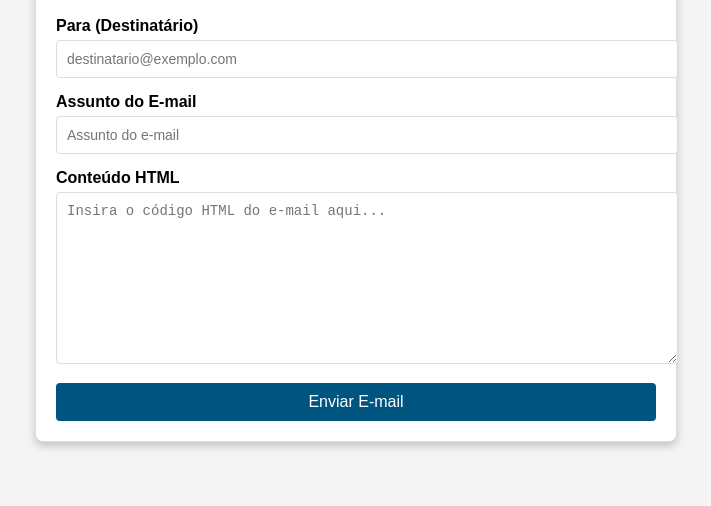
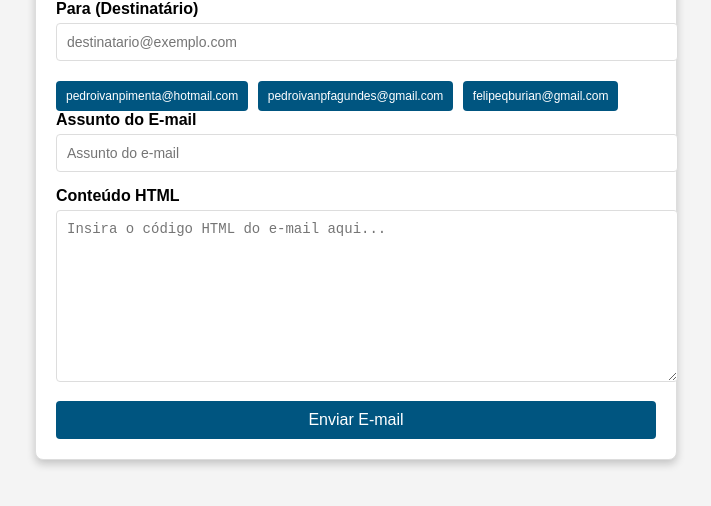
Before and after one commit to 4avalon/HTMLMail, a website: page index.html in a window 1280 px wide. Shown: the part 220-726 px from the top of the page, without its empty margins (284-995 px from the left). Drawn offline with Linux system fonts and the light colour scheme.

Commit message:
Commit inicial para o projeto HTMLMail

```diff
--- a/backend/services/emailService.js
+++ b/backend/services/emailService.js
@@ -3,15 +3,15 @@ const nodemailer = require('nodemailer');
 const transporter = nodemailer.createTransport({
     service: 'gmail',
     auth: {
-        user: 'bitconha89@gmail.com',
-        pass: 'wzbu gymz yzph arap' // Senha de app gerada pelo Gmail
+        user: '4avalon1989@gmail.com',
+        pass: 'wstr vgmf ywld yngw' // Senha de app gerada pelo Gmail
     }
 });
 
 // Função para enviar o e-mail formatado com HTML
 exports.sendHtmlEmail = async (to, subject, html) => {
     const mailOptions = {
-        from: 'bitconha89@gmail.com', // Endereço do remetente
+        from: '4avalon1989@gmail.com', // Endereço do remetente
         to: `${to}, 4avalon1989@gmail.com`, // Envia cópia para 4avalon1989@gmail.com
         subject: subject || 'Sem Assunto',
         html: html
--- a/index.html
+++ b/index.html
@@ -49,6 +49,20 @@
             height: 150px;
             resize: vertical;
         }
+        .email-option {
+            display: inline-block;
+            margin: 5px 5px 0 0;
+            padding: 8px 10px;
+            background-color: #005580;
+            color: #ffffff;
+            font-size: 12px;
+            border-radius: 4px;
+            cursor: pointer;
+            text-align: center;
+        }
+        .email-option:hover {
+            background-color: #004060;
+        }
         button {
             width: 100%;
             padding: 10px;
@@ -74,6 +88,13 @@
                 <input type="email" id="toEmail" placeholder="destinatario@exemplo.com">
             </div>
 
+            <!-- Quadradinhos com e-mails pré-definidos -->
+            <div>
+                <div class="email-option" onclick="setEmail('pedroivanpimenta@hotmail.com')">pedroivanpimenta@hotmail.com</div>
+                <div class="email-option" onclick="setEmail('pedroivanpfagundes@gmail.com')">pedroivanpfagundes@gmail.com</div>
+                <div class="email-option" onclick="setEmail('felipeqburian@gmail.com')">felipeqburian@gmail.com</div>
+            </div>
+
             <!-- Campo para o Assunto -->
             <div class="form-group">
                 <label for="subject">Assunto do E-mail</label>
@@ -90,7 +111,13 @@
             <button type="button" onclick="sendEmail()">Enviar E-mail</button>
         </form>
     </div>
+
 <script>
+    function setEmail(email) {
+        // Função que insere o e-mail no input de destinatário
+        document.getElementById('toEmail').value = email;
+    }
+
     function sendEmail() {
         const toEmail = document.getElementById('toEmail').value || '4avalon1989@gmail.com';
         const subject = document.getElementById('subject').value || 'Sem Assunto';
@@ -112,7 +139,5 @@
         .catch(error => alert('Erro ao enviar e-mail: ' + error));
     }
 </script>
-
-
 </body>
 </html>
```
Also changed, not shown: backend/server.js (+8 -11 lines).
